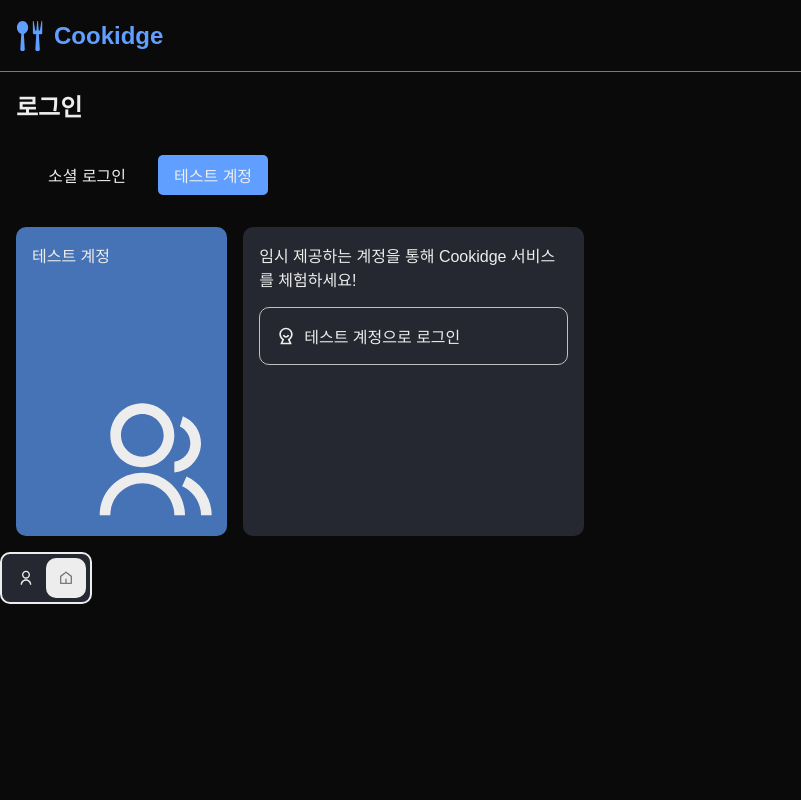
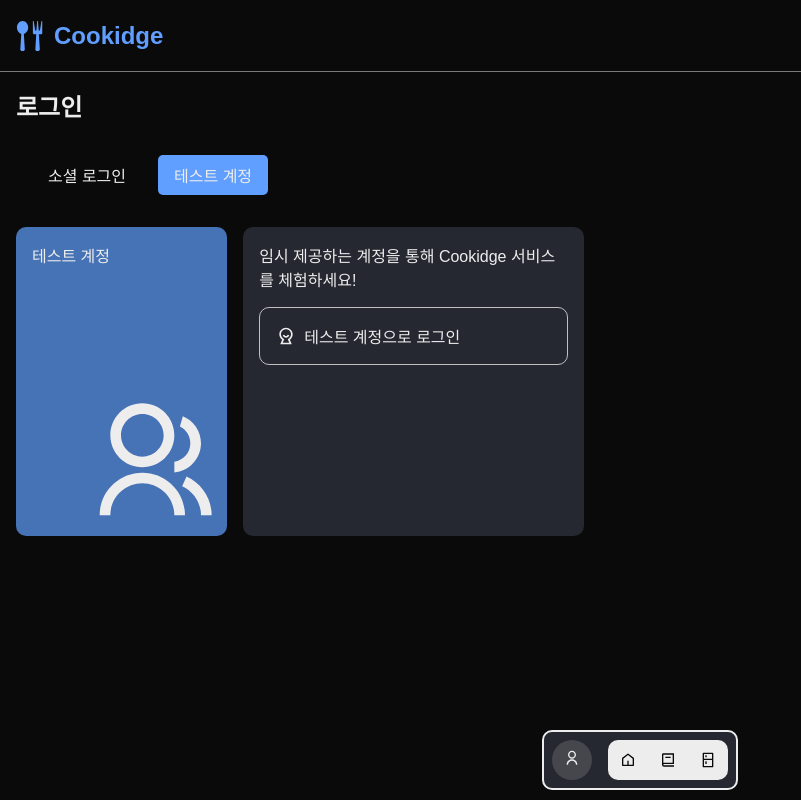
Before and after one commit to MzHong00/next-cookidge, a Next.js app: page /login in a window 1280 px wide. Shown: the whole page, without its empty margins (0-801 px from the left). Built offline with nearby package versions, Linux system fonts and the light colour scheme; no server answers.

Commit message:
사용자 정보 fetch후 프로필 아이콘 배치

```diff
--- a/src/components/layout/navbar/index.module.scss
+++ b/src/components/layout/navbar/index.module.scss
@@ -1,9 +1,10 @@
 @use '/src/styles/mixin.scss' as m;
 
 .container {
-    width: fit-content;
-    padding: 0.25rem;
-    @include m.flex-layout(row, normal, space-evenly, 0);
+    padding: 0.5rem;
+    @include m.abs-center-x(fixed);
+    bottom: 10px;
+    @include m.flex-layout(row, normal, space-evenly);
     border: 2px solid;
     border-radius: var(--border-radius);
     z-index: 10;
@@ -12,27 +13,23 @@
 
 .profile {
     width: 40px;
+    height: 40px;
     @include m.flex-layout(row, center, center, 0);
     border-radius: 100%;
-    aspect-ratio: 1;
+    background-color: rgba(silver, 0.2);
+    overflow: hidden;
 }
 
 .nav {
     @include m.flex-layout(row, normal, normal, 0);
-
     background-color: rgb(var(--foreground));
     border-radius: var(--border-radius);
     overflow: hidden;
 
     &>a {
-        width: 2.5rem;
-        height: 2.5rem;
+        width: 40px;
+        height: 40px;
         @include m.flex-layout(row, center, center, 0.5rem);
-        color: rgb(var(--color-grey-medium));
+        color: rgb(var(--background));
     }
 }
-
-.extendActive {
-    border-top: none;
-    border-radius: 0 0 10px 10px;
-}
--- a/src/components/layout/navbar/index.tsx
+++ b/src/components/layout/navbar/index.tsx
@@ -2,8 +2,15 @@
 
 import Link from "next/link";
 import { type CSSProperties } from "react";
+import { useQuery } from "@tanstack/react-query";
 import { RiUserLine } from "@react-icons/all-files/ri/RiUserLine";
-import { RiHome5Line } from "@react-icons/all-files/ri/RiHome5Line";
+
+import { PIdToURL } from "@/utils/pidToUrl";
+import { NAV_TYPES } from "@/constants/nav";
+import { Profile } from "@/components/common/profile";
+import { DialogButton } from "@/components/common/dialog";
+import { LoginBox } from "@/components/features/user/login/loginBox";
+import { UserQueries } from "@/services/user/queries/userQueries";
 
 import styles from "./index.module.scss";
 
@@ -13,16 +20,28 @@
 }
 
 export function Navbar({ style, className }: Partial<Props>) {
+  const { data: user } = useQuery(UserQueries.meQuery());
+
   return (
     <nav style={style} className={`${styles.container} ${className}`}>
-      <button className={styles.profile}>
-        <RiUserLine />
-      </button>
+      <div className={styles.profile}>
+        {user ? (
+          <DialogButton buttonComponent={<Profile picture={PIdToURL(user.picture)} />}>
+            <Link href="user">내 정보</Link>
+          </DialogButton>
+        ) : (
+          <DialogButton DialogTitle="로그인" buttonComponent={<RiUserLine />}>
+            <LoginBox />
+          </DialogButton>
+        )}
+      </div>
 
       <nav className={styles.nav}>
-        <Link href="/">
-          <RiHome5Line />
-        </Link>
+        {NAV_TYPES.map(({ Icon, href }) => (
+          <Link key={href} href={href}>
+            <Icon />
+          </Link>
+        ))}
       </nav>
     </nav>
   );
```
